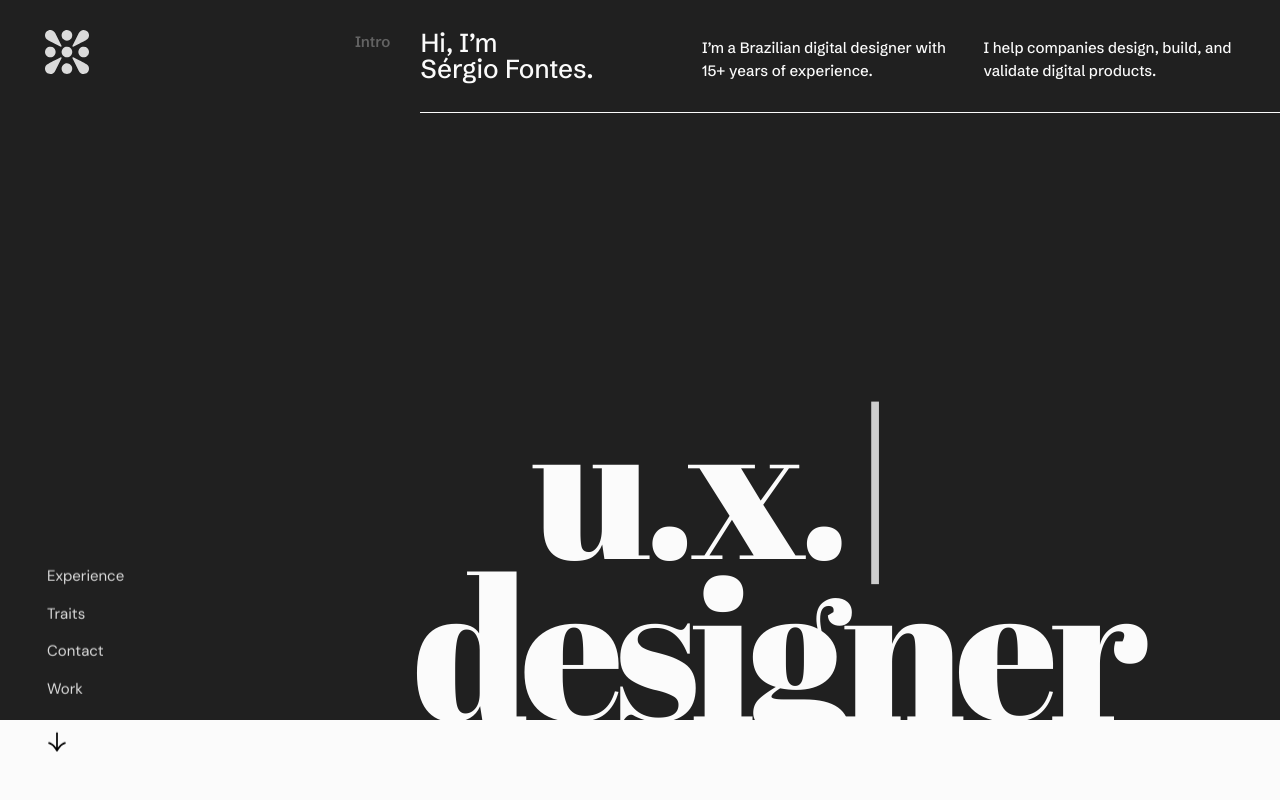
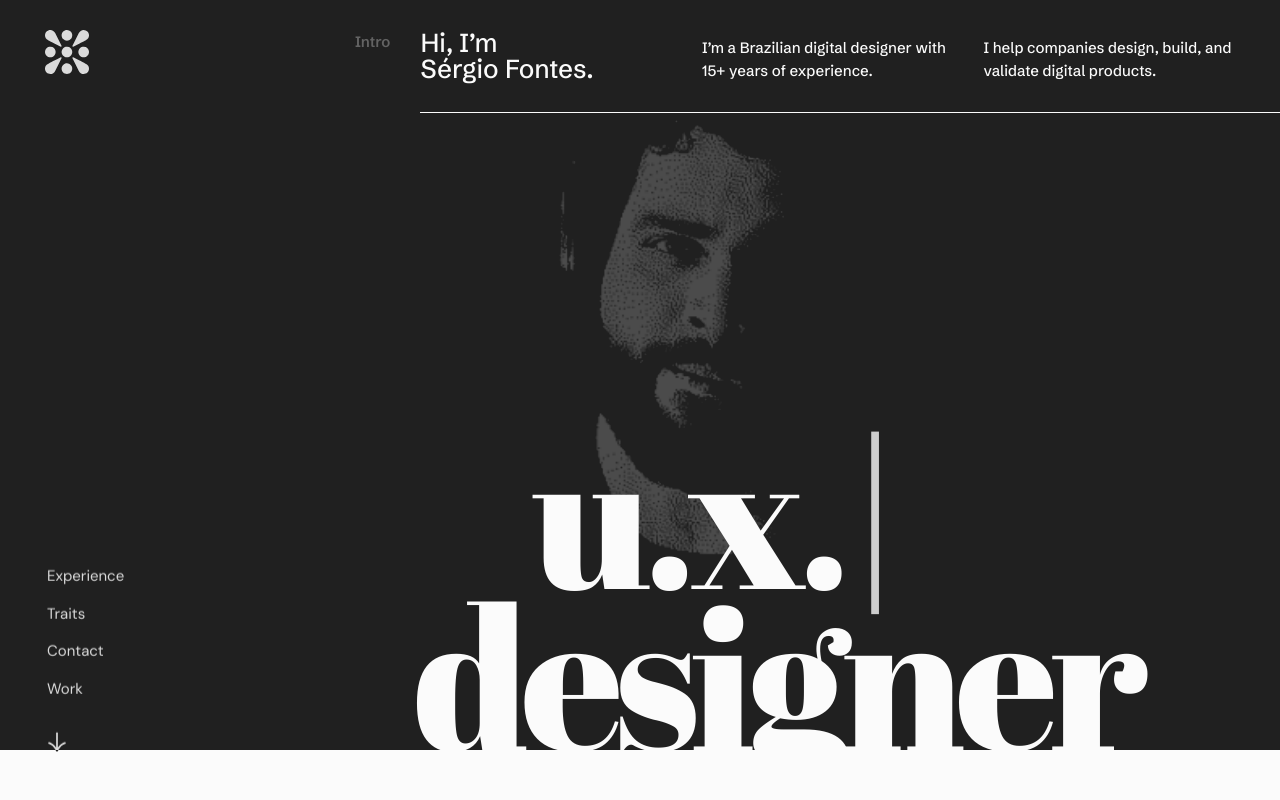
Before and after one commit to sergiofontes/fontes.cc, a Next.js app: page / in a window 1280 px wide. Shown: the top 800 px of the page. Built offline with nearby package versions, Linux system fonts and the light colour scheme.

Commit message:
Add the home header cover portrait and refit the hero sizing

```diff
--- a/components/cover/cover.scss
+++ b/components/cover/cover.scss
@@ -12,6 +12,7 @@
   grid-template-rows: 1fr auto auto;
   align-items: end;
   max-height: var(--header-max-height);
+  padding-top: var(--gap);
   padding-bottom: calc(var(--gap) * 2);
   overflow: hidden;
 
@@ -28,6 +29,7 @@
   position: absolute;
   grid-row: 1;
   grid-column: 1 / -1;
+  align-self: start;
   justify-self: center;
   width: auto;
   max-width: 100%;
@@ -40,7 +42,6 @@
 
   @include media(">tablet") {
     grid-column-start: var(--content-start);
-    align-self: start;
     justify-self: start;
   }
 
--- a/components/header/header.js
+++ b/components/header/header.js
@@ -2,7 +2,17 @@ import Typewriter from 'typewriter-effect';
 
 export default function Header() {
   return (
-    <header id="hi" className="hero header">
+    <header id="hi" className="hero header grid">
+      <img
+        className="header_art"
+        src="/images/cover_home.png"
+        srcSet="/images/cover_home.png 1x, /images/cover_home@2x.png 2x"
+        width={371}
+        height={371}
+        alt=""
+        aria-hidden="true"
+      />
+
       <section className="header_title grid content">
         <h1 aria-label="Product, U.X., Digital Designer">
           <b>
--- a/components/header/header.scss
+++ b/components/header/header.scss
@@ -6,6 +6,7 @@
 
 // Cover scaffold (height, inverse colours, padding) comes from `.hero`.
 .header {
+  position: relative;
   display: grid;
   grid-template-rows: 1fr auto;
   grid-auto-flow: column;
@@ -62,6 +63,41 @@
   }
 }
 
+// Faint portrait melting into the cover. Grid placement matches the case `Cover` art
+// (`.cover_art`): full-bleed and centered on mobile, anchored to the content column on
+// tablet, floating from the content column behind the title on desktop. It top-aligns
+// at every breakpoint (the case `Cover` lets mobile fall to `align-items: end`; the
+// home proto keeps the portrait up top). Sizes are the Figma dimensions (352px mobile,
+// 523px tablet) rather than the cover’s viewport-relative `svh`. `lighten` over the
+// black cover keeps the white title legible where the art overlaps it (`Cover` uses
+// `exclusion`).
+.header_art {
+  position: absolute;
+  grid-row: 1;
+  grid-column: 1 / -1;
+  align-self: start;
+  justify-self: center;
+  width: 23.4667rem; // 352px (Figma)
+  max-width: 100%;
+  height: auto;
+  pointer-events: none;
+  user-select: none;
+  mix-blend-mode: lighten;
+  object-fit: contain;
+
+  @include media(">tablet") {
+    grid-column-start: var(--content-start);
+    justify-self: start;
+    width: 34.8667rem; // 523px (Figma)
+  }
+
+  @include media(">desktop") {
+    grid-row: 1 / -1;
+    grid-column: var(--content-start) / -1;
+    width: min(40rem, 100%);
+  }
+}
+
 .header_title {
   justify-content: start;
   width: 100%;
--- a/components/hero/hero.scss
+++ b/components/hero/hero.scss
@@ -11,8 +11,8 @@
   height: 85vh; // Ensure page is minimum 1 screen high to put menu at bottom in mobile
   height: calc(85vh - env(safe-area-inset-bottom)); // When supported, use env vars to avoid UI chrome
   height: 85svh; // When supported, use svh instead of env vars
-  min-height: 40rem;
-  padding-top: calc(var(--gap) * 4);
+  min-height: 44rem;
+  padding-top: var(--gap);
   background-color: var(--color-cover);
 
   * {
@@ -24,13 +24,12 @@
   h2 { color: var(--color-text-dim); }
 
   @include media(">tablet") {
-    @include media("portrait") { padding-top: calc(var(--gap) * 6); }
+    min-height: 48rem;
   }
 
   @include media(">desktop") {
     height: 90vh;
-    min-height: 40rem;
+    min-height: 50rem;
     max-height: var(--header-max-height);
-    padding-top: var(--gap);
   }
 }
```
Also changed, not shown: public/images/cover_home.png (added), public/images/cover_home@2x.png (added).
